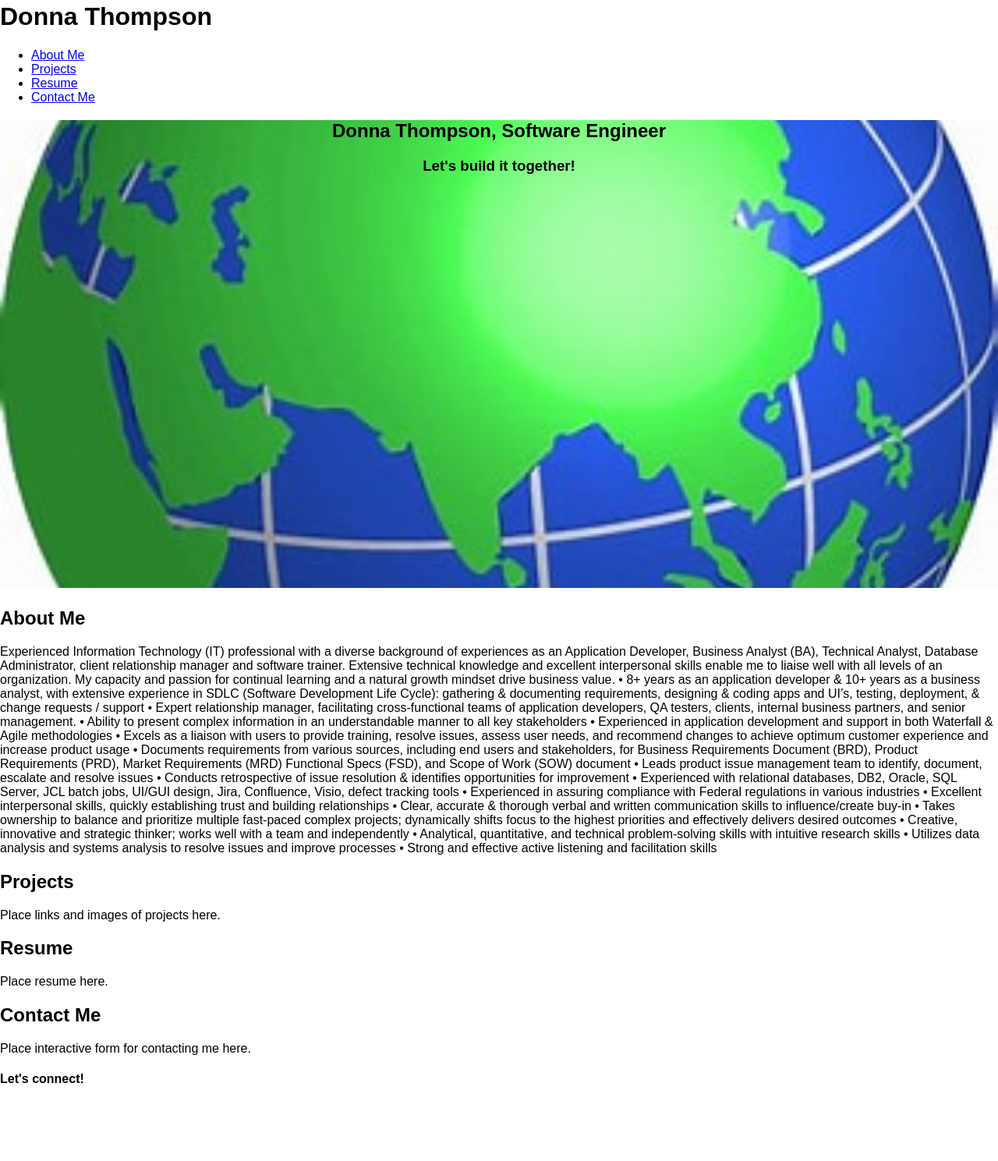
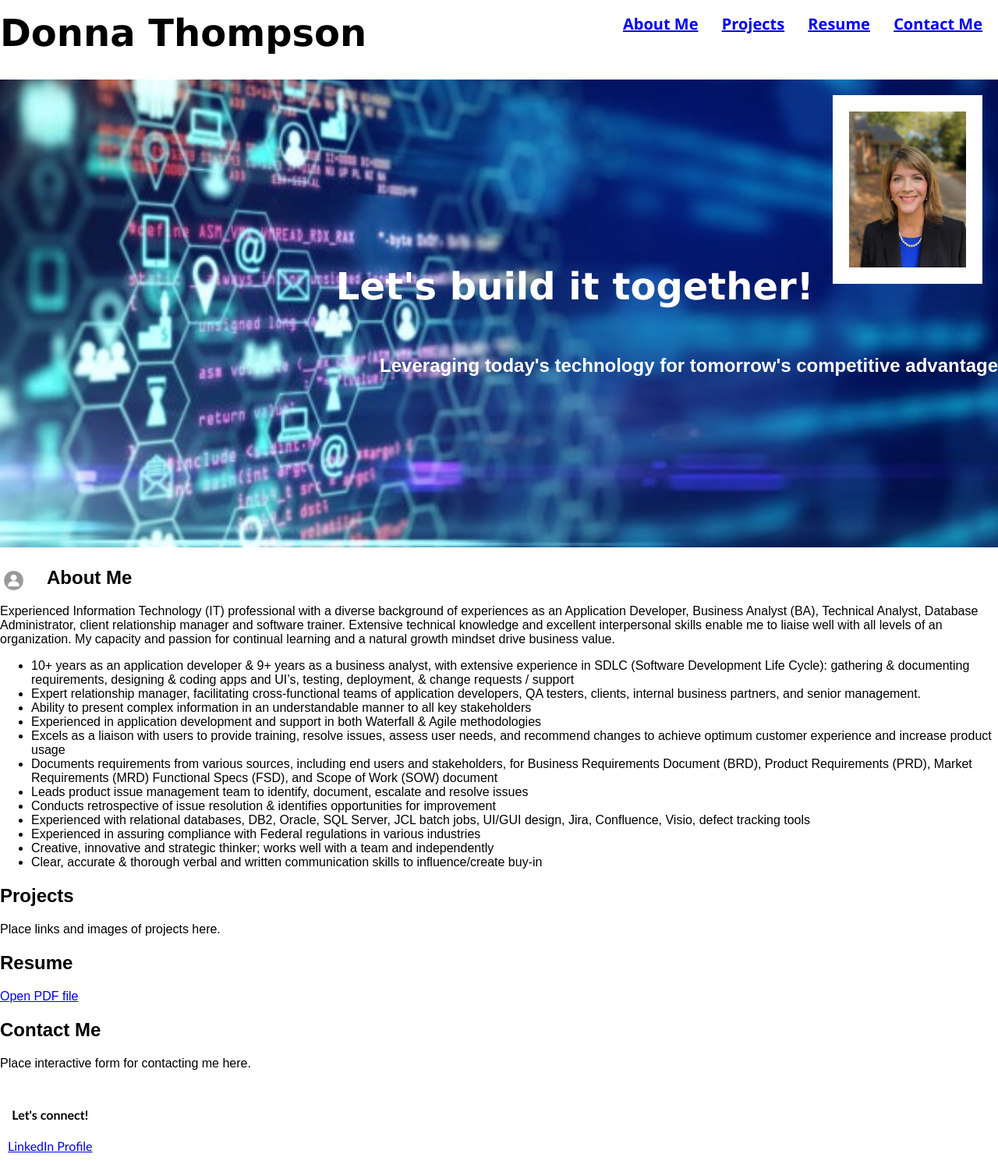
Before and after one commit to DonnaThompson7/DonnaThompson-Portfolio, a plain HTML site: page index.html in a window 1280 px wide. Shown: the part 18-1507 px from the top of the page at 78% size. Before the commit the page ends 1433 px from the top, so only its background shows below. Drawn offline with Linux system fonts and the light colour scheme.

Commit message:
Added elements, content, headers, styles

```diff
--- a/assets/css/style.css
+++ b/assets/css/style.css
@@ -3,6 +3,30 @@
 body {
     margin: 0;
     font-family: sans-serif;
+}
+
+h1 {
+    display: inline-block;
+    font-size: 48px;
+    font-family: 'Verdana', 'sans-serif';
+}
+
+.header nav {
+    padding-top: 15px;
+    margin-right: 20px;
+    float: right;
+    font-family: 'Segoe UI', 'Gill Sans MT', Calibri, 'Trebuchet MS', sans-serif;
+    font-size: 20px;
+    font-weight: bold;
+}
+
+.header nav ul {
+    list-style-type: none;
+}
+
+.header nav ul li {
+    display: inline-block;
+    margin-left: 25px;
 }
 
 .hero {
@@ -11,6 +35,42 @@ body {
     margin-bottom: 25px;
     background-size: cover;
     background-position: center;
+    text-align: right;
+    color: white;
+    background-image: url("../images/software_development.jpg");
+}
+
+.profilePic {
+    height: 200px;
+    width: 150px;
+    align-items: right;
+    padding: 20px;
+    background-color: white;
+    border: 1px solid white;
+    margin: 20px 20px;
+}
+
+.float-left {
+    float: left;
+    margin-right: 25px;
+}
+
+
+
+#About-me img {
+    float: left;
+    max-width: 35px;
+}
+
+/* Footer styles */
+footer {
+    display: inline-block;
+    padding: 10px;
+    clear: both;
+    font-family: 'Trebuchet MS', 'Lucida Sans Unicode', 'Lucida Grande', 'Lucida Sans', Arial, sans-serif;
     text-align: center;
-    background-image: url("../images/globe.jpg");
 }
+
+/* footer h2 {
+    font-size: 20px;
+} */
--- a/index.html
+++ b/index.html
@@ -35,33 +35,32 @@
     <main>
         <!-- background image -->
         <section class="hero">
-            <h2>Donna Thompson, Software Engineer</h2>
-            <h3>Let's build it together!</h2>
+            <h1>Let's build it together!</h1>
+            <img class="profilePic" src="./assets/images/Donna_profilePic - resized.jpg" alt="profile picture" class="float-left" />
+            <h2>Leveraging today's technology for tomorrow's competitive advantage</h2>
 
         </section>
 
         <section id="About-me">
-            <h2>About Me</h2>
+            <!-- how to get h2 and img on 1 line?! -->
+            <img src="./assets/images/aboutMe_icon.jpg" alt="icon for About Me section"  class="float-left" /><h2>About Me</h2>
             <p>
                 Experienced Information Technology (IT) professional with a diverse background of experiences as an Application Developer, Business Analyst (BA), Technical Analyst, Database Administrator, client relationship manager and software trainer. Extensive technical knowledge and excellent interpersonal skills enable me to liaise well with all levels of an organization. My capacity and passion for continual learning and a natural growth mindset drive business value.
-<!-- make these bullet points -->
-•	8+ years as an application developer & 10+ years as a business analyst, with extensive experience in SDLC (Software Development Life Cycle): gathering & documenting requirements, designing & coding apps and UI’s, testing, deployment, & change requests / support
-•	Expert relationship manager, facilitating cross-functional teams of application developers, QA testers, clients, internal business partners, and senior management.
-•	Ability to present complex information in an understandable manner to all key stakeholders
-•	Experienced in application development and support in both Waterfall & Agile methodologies
-•	Excels as a liaison with users to provide training, resolve issues, assess user needs, and recommend changes to achieve optimum customer experience and increase product usage
-•	Documents requirements from various sources, including end users and stakeholders, for Business Requirements Document (BRD), Product Requirements (PRD), Market Requirements (MRD) Functional Specs (FSD), and Scope of Work (SOW) document
-•	Leads product issue management team to identify, document, escalate and resolve issues
-•	Conducts retrospective of issue resolution & identifies opportunities for improvement
-•	Experienced with relational databases, DB2, Oracle, SQL Server, JCL batch jobs, UI/GUI design, Jira, Confluence, Visio, defect tracking tools
-•	Experienced in assuring compliance with Federal regulations in various industries
-•	Excellent interpersonal skills, quickly establishing trust and building relationships
-•	Clear, accurate & thorough verbal and written communication skills to influence/create buy-in
-•	Takes ownership to balance and prioritize multiple fast-paced complex projects; dynamically shifts focus to the highest priorities and effectively delivers desired outcomes
-•	Creative, innovative and strategic thinker; works well with a team and independently
-•	Analytical, quantitative, and technical problem-solving skills with intuitive research skills
-•	Utilizes data analysis and systems analysis to resolve issues and improve processes
-•	Strong and effective active listening and facilitation skills
+            <!-- list of skills -->
+            <ul>
+                <li>10+ years as an application developer & 9+ years as a business analyst, with extensive experience in SDLC (Software Development Life Cycle): gathering & documenting requirements, designing & coding apps and UI’s, testing, deployment, & change requests / support</li>
+                <li>Expert relationship manager, facilitating cross-functional teams of application developers, QA testers, clients, internal business partners, and senior management.</li>
+                <li>Ability to present complex information in an understandable manner to all key stakeholders</li>
+                <li>Experienced in application development and support in both Waterfall & Agile methodologies </li>
+                <li>Excels as a liaison with users to provide training, resolve issues, assess user needs, and recommend changes to achieve optimum customer experience and increase product usage</li>
+                <li>Documents requirements from various sources, including end users and stakeholders, for Business Requirements Document (BRD), Product Requirements (PRD), Market Requirements (MRD) Functional Specs (FSD), and Scope of Work (SOW) document</li>
+                <li>Leads product issue management team to identify, document, escalate and resolve issues</li>
+                <li>Conducts retrospective of issue resolution & identifies opportunities for improvement</li>
+                <li>Experienced with relational databases, DB2, Oracle, SQL Server, JCL batch jobs, UI/GUI design, Jira, Confluence, Visio, defect tracking tools</li>
+                <li>Experienced in assuring compliance with Federal regulations in various industries</li>
+                <li>Creative, innovative and strategic thinker; works well with a team and independently </li>
+                <li>Clear, accurate & thorough verbal and written communication skills to influence/create buy-in</li>
+            </ul>
             </p>
         </section>
 
@@ -74,9 +73,8 @@
 
         <section id="Resume">
             <h2>Resume</h2>
-            <p>
-                Place resume here.
-            </p>
+            <!-- how to return to webpage after displaying this resume?  -->
+            <a href="./assets/Donna Thompson Resume.pdf">Open PDF file</a>
         </section>
 
         <section id="Contact-me">
@@ -89,8 +87,9 @@
     </main>
 
     <footer>
+        <!-- how to get footer content on one line! -->
         <h4>Let's connect!</h4>
-        <link rel="LinkedIn Profile: " href="linkedin.com/in/donnathompson22">
+        <a href="linkedin.com/in/donnathompson22">LinkedIn Profile</a>
     </footer>
 
 </body>
```
Also changed, not shown: assets/Images/Donna_profilePic - resized.jpg (added), assets/Images/aboutMe_icon.jpg (added), assets/Images/software_development.jpg (added), 1 other file.
